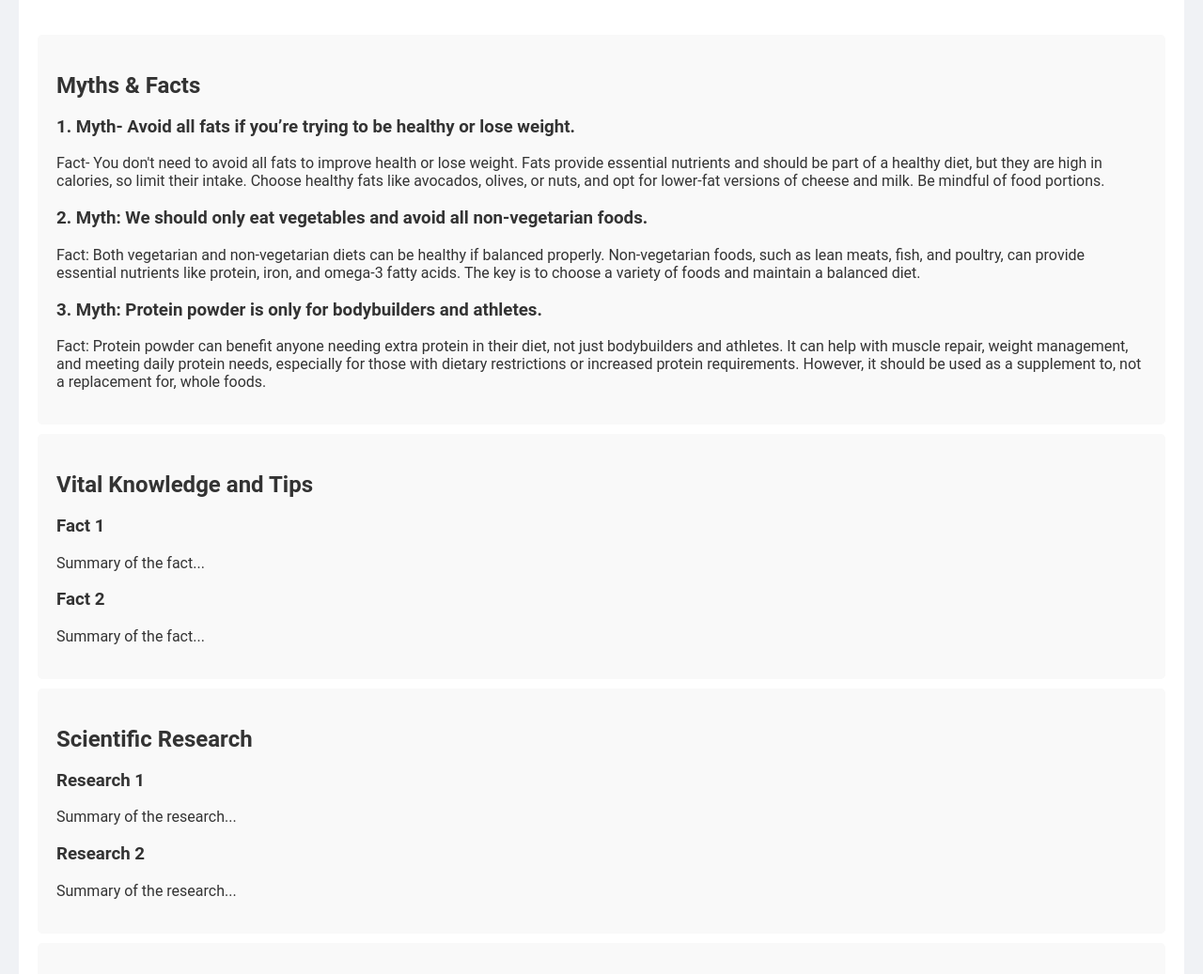
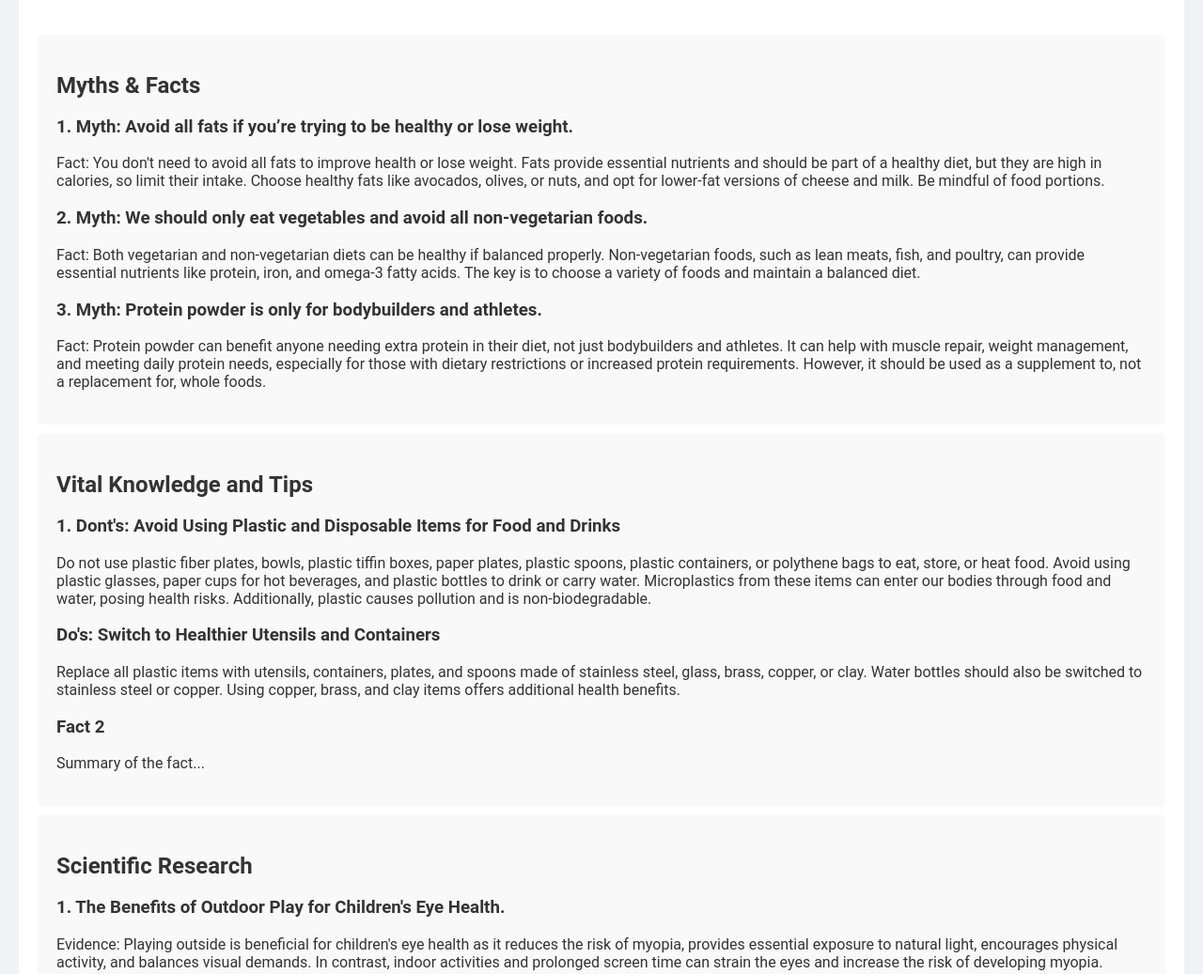
Before and after one commit to Sayan-procoder01/WellBeing_Nurture, a website: page vitaltips.html in a window 1280 px wide. Shown: the part 183-1220 px from the top of the page at 94% size. Drawn offline with Linux system fonts and the light colour scheme.

```diff
--- a/vitaltips.html
+++ b/vitaltips.html
@@ -51,8 +51,8 @@
             <div class="tip-section">
                 <h2 class="tip-title">Myths & Facts</h2>
                 <div class="tip-content">
-                    <h3>1. Myth- Avoid all fats if you’re trying to be healthy or lose weight.</h3>
-                    <p>Fact- You don't need to avoid all fats to improve health or lose weight. Fats provide essential nutrients and should be part of a healthy diet, but they are high in calories, so limit their intake. Choose healthy fats like avocados, olives, or nuts, and opt for lower-fat versions of cheese and milk. Be mindful of food portions.</p>
+                    <h3>1. Myth: Avoid all fats if you’re trying to be healthy or lose weight.</h3>
+                    <p>Fact: You don't need to avoid all fats to improve health or lose weight. Fats provide essential nutrients and should be part of a healthy diet, but they are high in calories, so limit their intake. Choose healthy fats like avocados, olives, or nuts, and opt for lower-fat versions of cheese and milk. Be mindful of food portions.</p>
                     <h3>2. Myth: We should only eat vegetables and avoid all non-vegetarian foods.</h3>
                     <p>Fact: Both vegetarian and non-vegetarian diets can be healthy if balanced properly. Non-vegetarian foods, such as lean meats, fish, and poultry, can provide essential nutrients like protein, iron, and omega-3 fatty acids. The key is to choose a variety of foods and maintain a balanced diet.</p>
                     <h3>3. Myth: Protein powder is only for bodybuilders and athletes.</h3>
@@ -65,8 +65,10 @@
             <div class="tip-section">
                 <h2 class="tip-title">Vital Knowledge and Tips</h2>
                 <div class="tip-content">
-                    <h3>Fact 1</h3>
-                    <p>Summary of the fact...</p>
+                    <h3>1. Dont's: Avoid Using Plastic and Disposable Items for Food and Drinks</h3>
+                    <p>Do not use plastic fiber plates, bowls, plastic tiffin boxes, paper plates, plastic spoons, plastic containers, or polythene bags to eat, store, or heat food. Avoid using plastic glasses, paper cups for hot beverages, and plastic bottles to drink or carry water. Microplastics from these items can enter our bodies through food and water, posing health risks. Additionally, plastic causes pollution and is non-biodegradable.</p>
+                    <h3>Do's: Switch to Healthier Utensils and Containers</h3>
+                    <p>Replace all plastic items with utensils, containers, plates, and spoons made of stainless steel, glass, brass, copper, or clay. Water bottles should also be switched to stainless steel or copper. Using copper, brass, and clay items offers additional health benefits.  </p>
                     <h3>Fact 2</h3>
                     <p>Summary of the fact...</p>
                 </div>
@@ -76,8 +78,8 @@
             <div class="tip-section">
                 <h2 class="tip-title">Scientific Research</h2>
                 <div class="tip-content">
-                    <h3>Research 1</h3>
-                    <p>Summary of the research...</p>
+                    <h3>1. The Benefits of Outdoor Play for Children's Eye Health.</h3>
+                    <p>Evidence: Playing outside is beneficial for children's eye health as it reduces the risk of myopia, provides essential exposure to natural light, encourages physical activity, and balances visual demands. In contrast, indoor activities and prolonged screen time can strain the eyes and increase the risk of developing myopia.</p>
                     <h3>Research 2</h3>
                     <p>Summary of the research...</p>
                 </div>
@@ -91,6 +93,12 @@
                     <p>Coffee or Tea can be suitable for some people when consumed consciously, considering their health and the season. Drinking it on an empty stomach can worsen issues, especially if you have an acidic digestive system. It's better to have coffee or Tea with food or after breakfast.</p>
                     <h3>2. Don’t drink water for 1.5 hours after food:</h3>
                     <p>Avoid drinking water for 1.5 hours after meals. Drinking water right after eating can dilute digestive juices and impact digestion, potentially leading to weight gain over time.</p>
+                    <h3>3. Sleep by 10 p.m.</h3>
+                    <p>It's beneficial to go to bed by 10 p.m. Ayurveda suggests that sleep is influenced by kapha dosha. People with a kapha body type tend to sleep more, while those with pitta or vata body types sleep less. The period from 6 p.m. to 10 p.m. is dominated by kapha, making it an ideal time for everyone to sleep, as this increases the likelihood of a good night's rest.</p>
+                    <h3>4. Strictly Eat Three Meals a Day.</h3>
+                    <p>Eating at proper times is important for health. Meals should be spaced out, avoiding food intake within three hours of the previous meal to prevent indigestion (rasodvega). Improperly digested food can be harmful and potentially life-threatening.</p>
+                    <h3>5. Have Freshly Prepared Food</h3>
+                    <p>Avoid bread, biscuits, and all other packaged food items. Hot food increases the agni or metabolic fire on entering the belly (stomach). This in turn sets right the metabolism, enhances appetite and capacity to digest food. It also expels the vitiated vayu and reduces or destroys the vitiated kapha, and keeps it under balance.</p>
                 </div>
             </div>
         </section>
```
